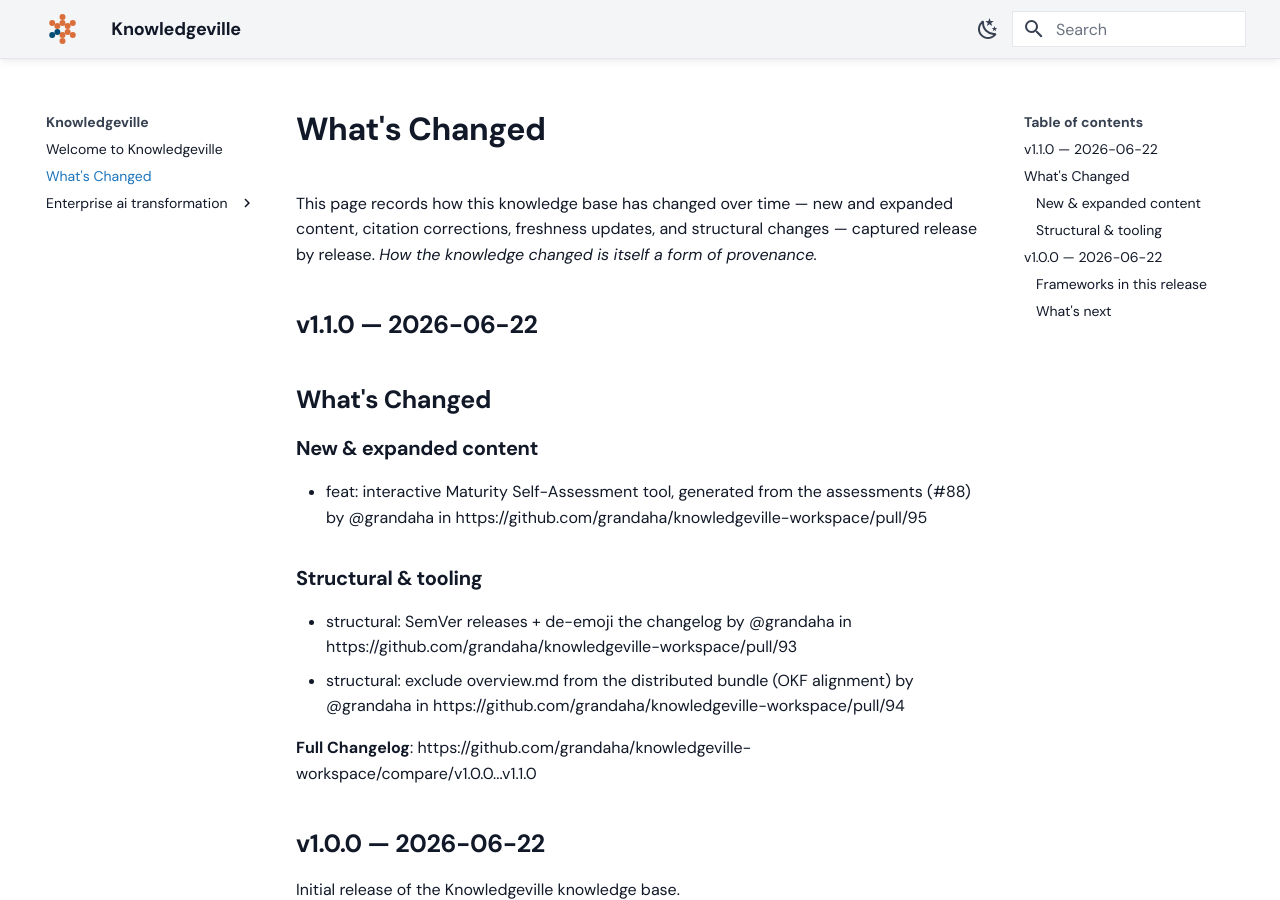
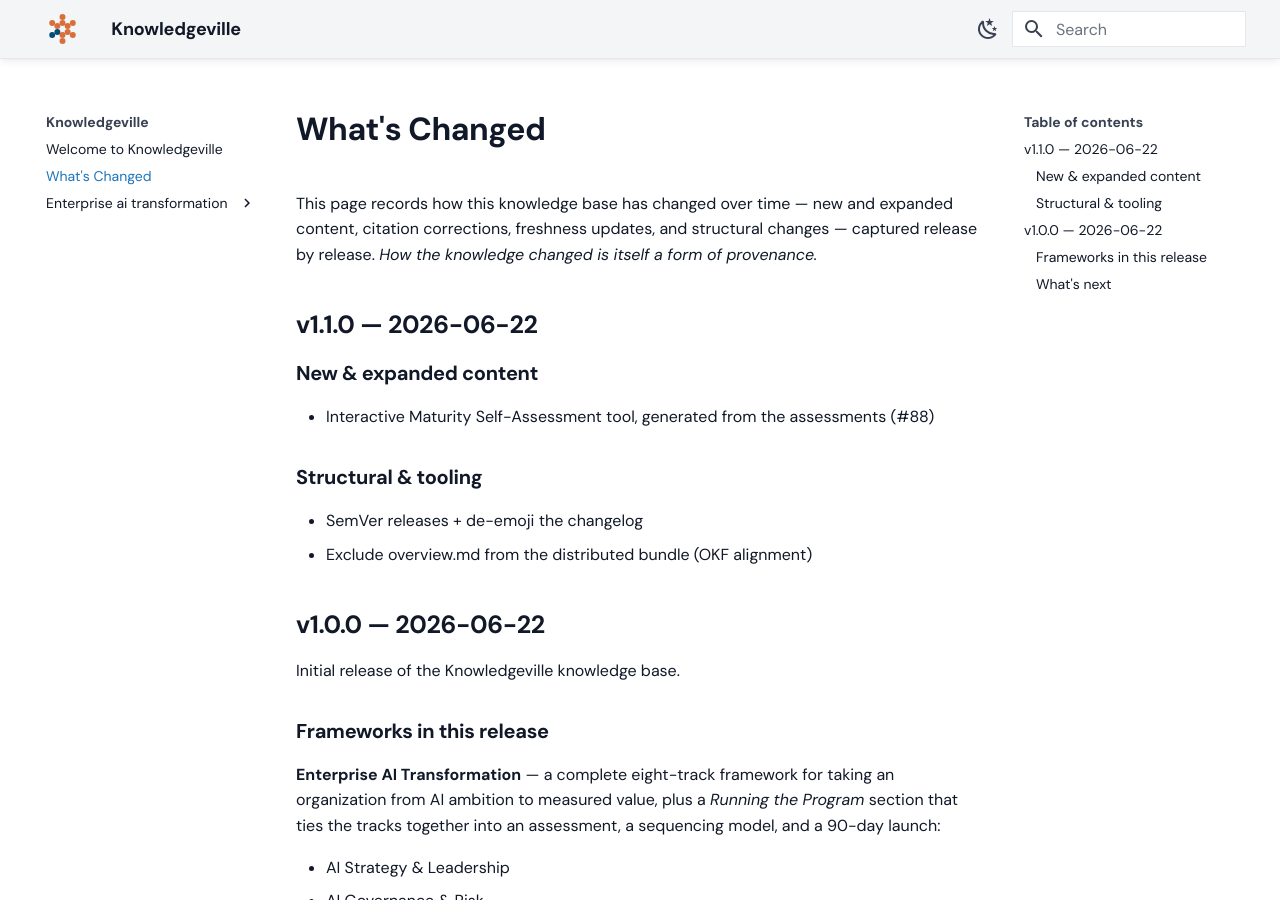
Before and after one commit to grandaha/knowledgeville, an MkDocs documentation site: the page built from published/changelog.md, in a window 1280 px wide and 900 px high. Built offline with MkDocs 1.6.1 and Material for MkDocs 9.7.7, drawn with Linux system fonts in a browser that asks for light colours; some web fonts are replaced.

Commit message:
Publish: sync content from workspace

```diff
--- a/published/changelog.md
+++ b/published/changelog.md
@@ -13,17 +13,12 @@ This page records how this knowledge base has changed over time — new and expa
 
 ## v1.1.0 — 2026-06-22
 
-<!-- Release notes generated using configuration in .github/release.yml at main -->
+### New & expanded content
+* Interactive Maturity Self-Assessment tool, generated from the assessments (#88)
 
-## What's Changed
-### New & expanded content
-* feat: interactive Maturity Self-Assessment tool, generated from the assessments (#88) by @grandaha in https://github.com/grandaha/knowledgeville-workspace/pull/95
 ### Structural & tooling
-* structural: SemVer releases + de-emoji the changelog by @grandaha in https://github.com/grandaha/knowledgeville-workspace/pull/93
-* structural: exclude overview.md from the distributed bundle (OKF alignment) by @grandaha in https://github.com/grandaha/knowledgeville-workspace/pull/94
-
-
-**Full Changelog**: https://github.com/grandaha/knowledgeville-workspace/compare/v1.0.0...v1.1.0
+* SemVer releases + de-emoji the changelog
+* Exclude overview.md from the distributed bundle (OKF alignment)
 
 ## v1.0.0 — 2026-06-22
 
```
